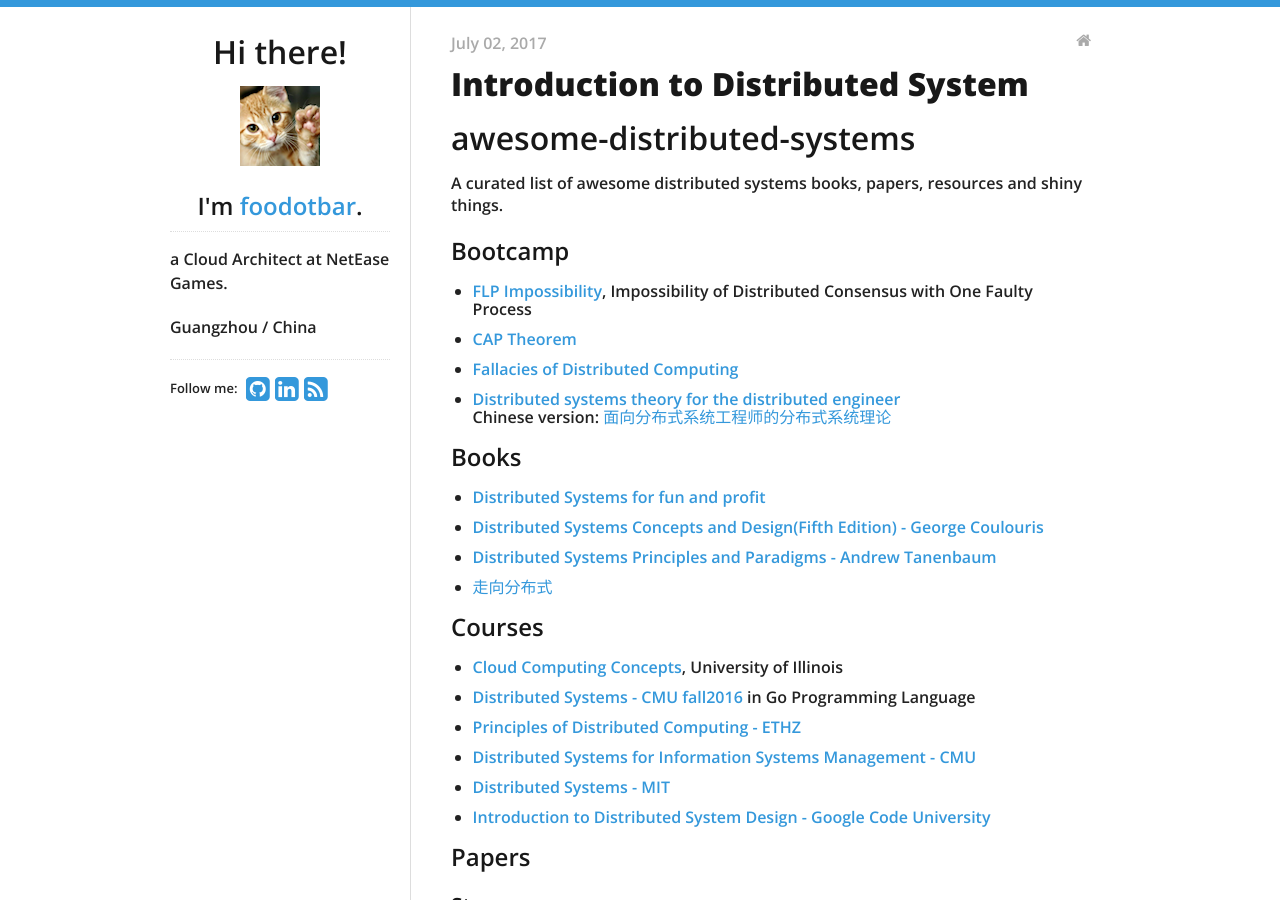
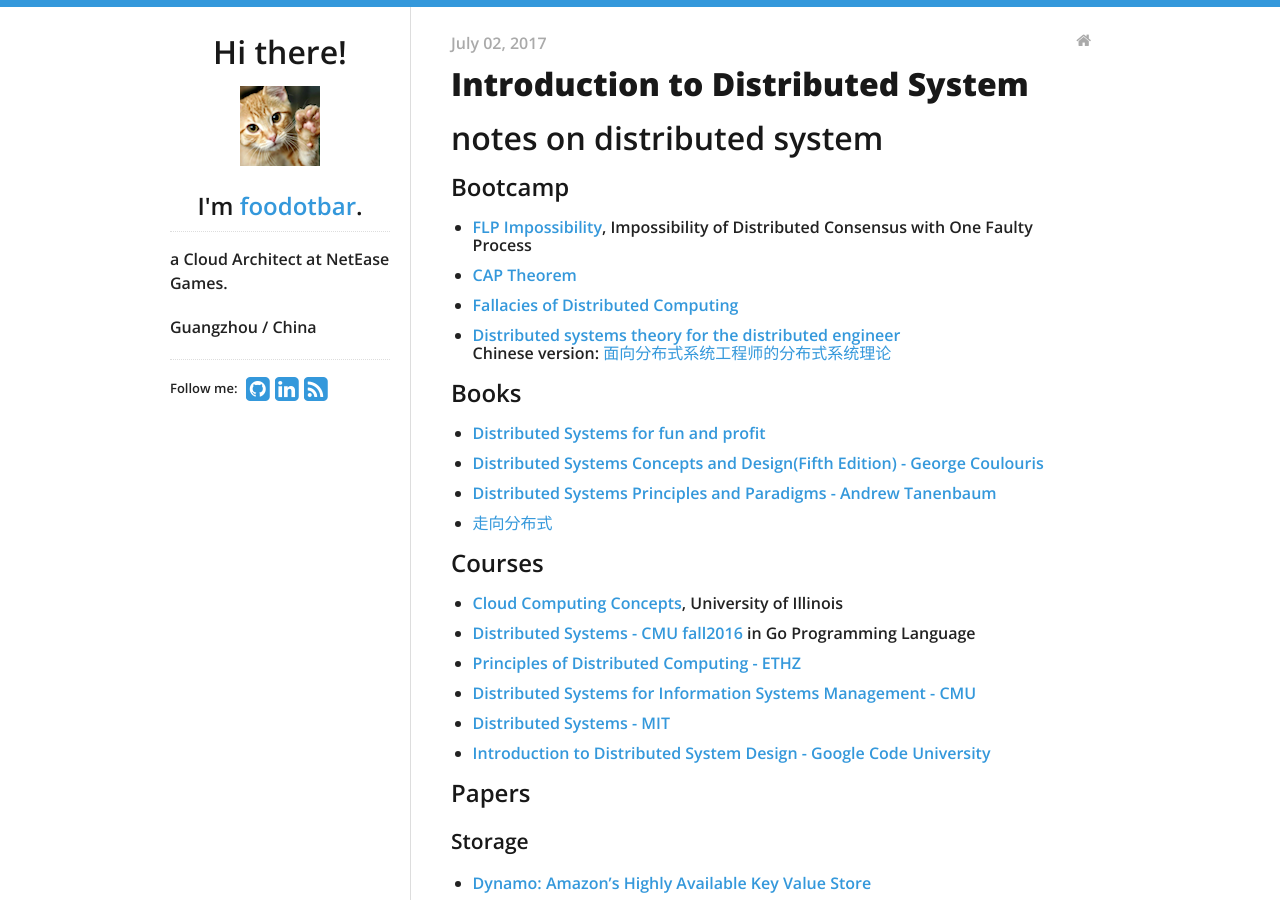
Before and after one commit to foodotbar/foodotbar.github.io, a Jekyll site: the page built from _posts/2017-07-02-Introduction-to-Distributed-System.md, in a window 1280 px wide and 900 px high. Built offline with Jekyll 4.4.1, drawn with Linux system fonts in a browser that asks for light colours; nearby versions of some CDN libraries.

Commit message:
add a little

```diff
--- a/_posts/2017-07-02-Introduction-to-Distributed-System.md
+++ b/_posts/2017-07-02-Introduction-to-Distributed-System.md
@@ -5,8 +5,7 @@
 - blog
 ---
 
-# awesome-distributed-systems
-A curated list of awesome distributed systems books, papers, resources and shiny things.
+# notes on distributed system
 
 ## Bootcamp
 * [FLP Impossibility](https://groups.csail.mit.edu/tds/papers/Lynch/jacm85.pdf), Impossibility of Distributed Consensus with One Faulty Process
```
